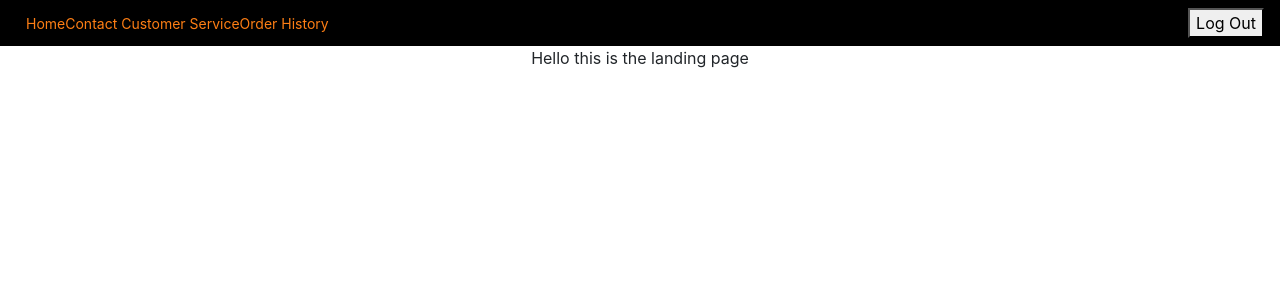
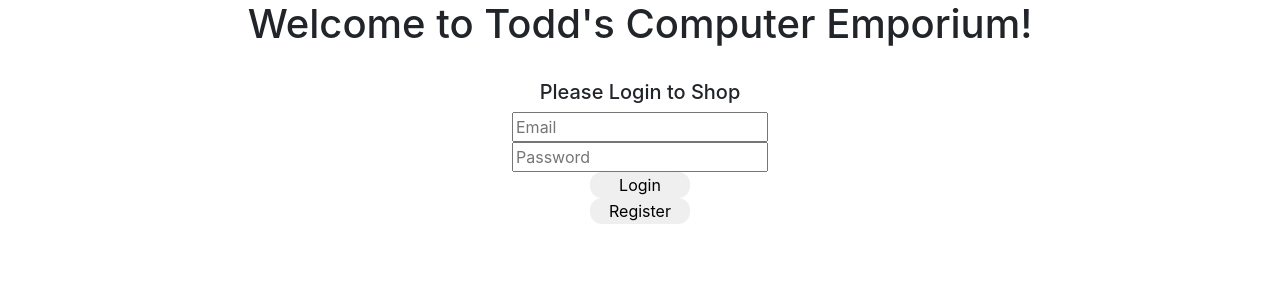
Before and after one commit to toddmnortonCO/eCommerceApp, a React (Create React App) app: page / in a window 1280 px wide. Shown: the top 300 px of the page. Built offline with nearby package versions, Linux system fonts and the light colour scheme.

Commit message:
some css on landing

```diff
--- a/src/Components/Header/Header.scss
+++ b/src/Components/Header/Header.scss
@@ -1,4 +1,4 @@
-@import '../../variables';
+@import "../../variables";
 
 .navbar {
   background-color: black;
@@ -15,7 +15,10 @@
   font-size: 14px;
   color: $orange;
   text-decoration: none;
-    a:visited, a:hover, a:active, a:focus {
+  a:visited,
+  a:hover,
+  a:active,
+  a:focus {
     color: $orange !important;
     font-weight: bolder !important;
     text-decoration: none !important;
@@ -26,3 +29,22 @@
 .button {
   padding-left: $input-btn-padding-x;
 }
+
+.dropdown {
+  position: relative;
+  display: inline-block;
+}
+
+.dropdown-content {
+  display: none;
+  position: absolute;
+  background-color: #f9f9f9;
+  min-width: 160px;
+  box-shadow: 0px 8px 16px 0px rgba(0, 0, 0, 0.2);
+  padding: 12px 16px;
+  z-index: 1;
+}
+
+.dropdown:hover .dropdown-content {
+  display: block;
+}
--- a/src/Components/Landing/Landing.js
+++ b/src/Components/Landing/Landing.js
@@ -3,20 +3,25 @@ import React, { Component } from "react";
 import { connect } from "react-redux";
 import { getUser } from "../../redux/reducer";
 import "./Landing.scss";
-import Header from '../Header/Header';
 
 class Landing extends Component {
-  constructor() {
-    super();
+  constructor(props) {
+    super(props);
     this.state = {
       email: "",
       password: "",
     };
   }
 
+  handleInput = (e) => {
+    this.setState({
+      [e.target.name]: e.target.value
+    });
+  };
+
   handleRegister = (e) => {
     e.preventDefault();
-    const { email, password } = this.state;
+    const { email, password } = this.state
       axios
         .post("/api/register", { email, password })
         .then((res) => {
@@ -24,7 +29,8 @@ class Landing extends Component {
           this.props.history.push("/dashboard");
         })
         .catch((err) => console.log(err));
-  };
+    }
+
 
   handleLogin = (e) => {
     e.preventDefault();
@@ -40,9 +46,30 @@ class Landing extends Component {
 
   render() {
       return (
-    <div>
-      <Header />
-      Hello this is the landing page
+      <div className="body">
+        <h1>Welcome to Todd's Computer Emporium!</h1>
+        <br />
+        <h5 color='black'>Please Login to Shop</h5>
+        <input
+          value={this.state.email}
+          name='email'
+          placeholder="Email"
+          autocomplete="off"
+          onChange={(e) => this.handleInput(e)}
+        />
+        <br />
+        <input
+          value={this.state.password}
+          name="password"
+          placeholder="Password"
+          className="password-input"
+          autocomplete="off"
+          onChange={(e) => this.handleInput(e)}
+        />
+        <br />
+        <button className='login-button' onClick={this.handleLogin}>Login</button>
+        <br />
+        <button className='register-button' onClick={this.handleRegister}>Register</button>
       </div>
     );
   }
--- a/src/Components/Landing/Landing.scss
+++ b/src/Components/Landing/Landing.scss
@@ -0,0 +1,35 @@
+@import "../../variables";
+
+@font-face {
+    font-family: myFirstFont;
+    src: url('https://fonts.googleapis.com/css?family=Actor')
+}
+
+// .body {
+//     background: url(https://web-design-and-tech-tips.com/wp-content/uploads/2018/01/pexels-photo-92905-1024x682.jpeg)
+// }
+
+.H1 {
+    font: $default-font;
+    font-weight: $default-font-weight;
+}
+
+.login-button {
+    font-size: 16px;
+    border: none;
+    border-radius: 12px;
+    color: $black;
+    width: 100px;
+}
+
+.register-button {
+    font-size: 16px;
+    border-radius: 12px;
+    border: $black;
+    width: 100px;
+    border: none;
+}
+
+.password-input {
+    -webkit-text-security: disc;
+}
--- a/src/_variables.scss
+++ b/src/_variables.scss
@@ -5,7 +5,12 @@
 // Color system
 //
 
-$default-font: Verdana;
+@font-face {
+    font-family: myFirstFont;
+    src: url('https://fonts.googleapis.com/css?family=Actor')
+}
+
+$default-font: myFirstFont;
 $default-font-weight: bold;
 
 $white:    #fff !default;
```
Lines whose indentation alone changed are shown as unchanged.
